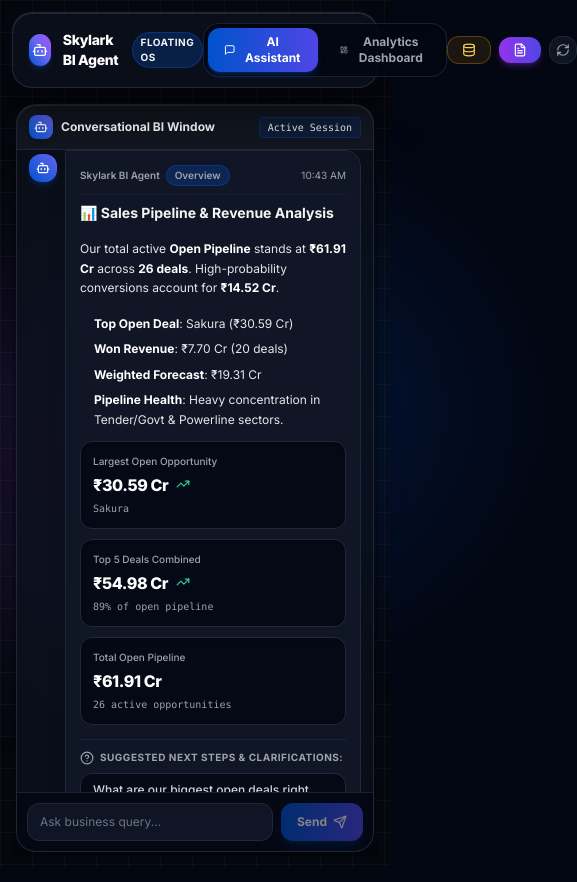
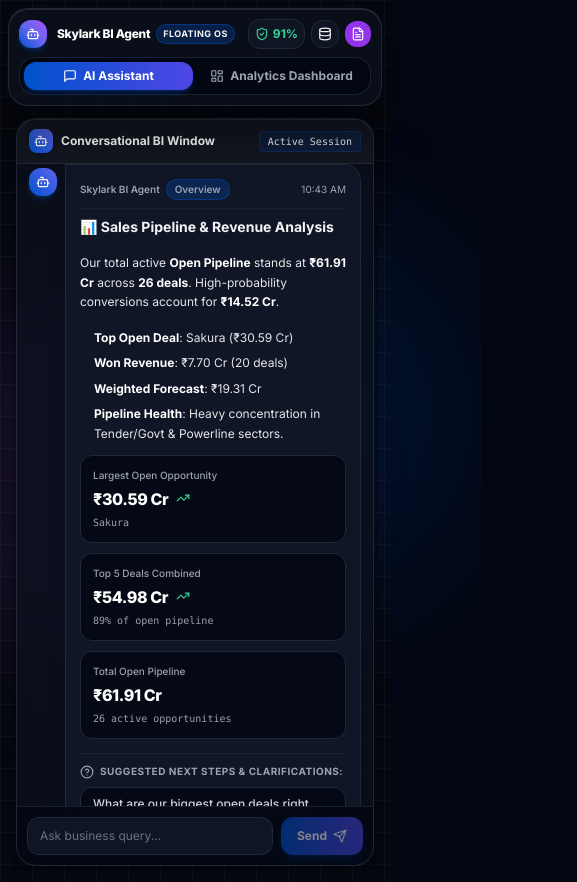
Before and after one commit to bskeerthana091-web/skylark-bi-agent, a React (Vite) app: page / in a window 390 px wide. Shown: the whole page, 577 px wide, since content can reach past the window. Built offline with nearby package versions, Linux system fonts and the light colour scheme.

Commit message:
Optimize Header layout for mobile portrait screens

```diff
--- a/src/components/Header.tsx
+++ b/src/components/Header.tsx
@@ -24,30 +24,60 @@ export const Header: React.FC<HeaderProps> = ({
   onResetChat
 }) => {
   return (
-    <header className="sticky top-0 z-40 p-3 md:px-6">
-      <div className="floating-window px-4 py-2.5 flex items-center justify-between shadow-2xl backdrop-blur-xl border border-gray-800/80">
+    <header className="sticky top-0 z-40 p-2 md:p-3 md:px-6">
+      <div className="floating-window p-2.5 md:px-4 md:py-2.5 flex flex-col sm:flex-row items-stretch sm:items-center justify-between gap-2 shadow-2xl backdrop-blur-xl border border-gray-800/80">
 
-        {/* Left Section: App Logo & Title */}
-        <div className="flex items-center gap-3">
-          <div className="w-8 h-8 rounded-xl bg-gradient-to-tr from-brand-600 via-indigo-500 to-purple-500 flex items-center justify-center shadow-md shadow-brand-500/20">
-            <Bot className="w-4 h-4 text-white" />
+        {/* Top Row / Left Section: App Logo, Title & Mobile Action Buttons */}
+        <div className="flex items-center justify-between gap-3">
+          <div className="flex items-center gap-2.5">
+            <div className="w-7 h-7 md:w-8 md:h-8 rounded-xl bg-gradient-to-tr from-brand-600 via-indigo-500 to-purple-500 flex items-center justify-center shadow-md shadow-brand-500/20 shrink-0">
+              <Bot className="w-3.5 h-3.5 md:w-4 md:h-4 text-white" />
+            </div>
+            <div>
+              <div className="flex items-center gap-1.5">
+                <h1 className="font-extrabold text-xs md:text-sm tracking-tight text-white whitespace-nowrap">Skylark BI Agent</h1>
+                <span className="text-[9px] md:text-[10px] font-bold uppercase tracking-wider px-1.5 py-0.5 rounded-full bg-brand-500/20 text-brand-300 border border-brand-500/30">
+                  FLOATING OS
+                </span>
+              </div>
+              <p className="text-[10px] md:text-[11px] text-gray-400 hidden lg:block">Monday.com Business Intelligence Assistant</p>
+            </div>
           </div>
-          <div>
-            <div className="flex items-center gap-2">
-              <h1 className="font-extrabold text-sm tracking-tight text-white">Skylark BI Agent</h1>
-              <span className="text-[10px] font-bold uppercase tracking-wider px-2 py-0.5 rounded-full bg-brand-500/20 text-brand-300 border border-brand-500/30">
-                FLOATING OS
-              </span>
-            </div>
-            <p className="text-[11px] text-gray-400 hidden md:block">Monday.com Business Intelligence & Operations Assistant</p>
+
+          {/* Quick Action Badges on Mobile */}
+          <div className="flex items-center gap-1.5 sm:hidden">
+            <button
+              onClick={onOpenDataQuality}
+              title="Data Hygiene Audit"
+              className="p-1.5 rounded-xl bg-gray-900/80 border border-gray-800 text-emerald-400 text-xs font-bold flex items-center gap-1"
+            >
+              <ShieldCheck className="w-3.5 h-3.5" />
+              <span>{audit.qualityScore}%</span>
+            </button>
+
+            <button
+              onClick={onOpenMondayConfig}
+              title="Monday.com API"
+              className="p-1.5 rounded-xl bg-gray-900/80 border border-gray-800 text-brand-400"
+            >
+              <Database className="w-3.5 h-3.5" />
+            </button>
+
+            <button
+              onClick={onOpenLeadership}
+              title="Leadership Briefing"
+              className="p-1.5 rounded-xl bg-purple-600 text-white"
+            >
+              <FileText className="w-3.5 h-3.5" />
+            </button>
           </div>
         </div>
 
         {/* Center Section: Navigation View Selector Dock */}
-        <div className="flex items-center gap-1.5 bg-gray-950/80 p-1 rounded-2xl border border-gray-800/80 shadow-inner">
+        <div className="flex items-center gap-1 bg-gray-950/80 p-1 rounded-2xl border border-gray-800/80 shadow-inner w-full sm:w-auto justify-center">
           <button
             onClick={() => setActiveView('chat')}
-            className={`flex items-center gap-2 px-4 py-1.5 rounded-xl text-xs font-bold transition-all ${
+            className={`flex-1 sm:flex-none flex items-center justify-center gap-1.5 px-3 md:px-4 py-1.5 rounded-xl text-xs font-bold transition-all ${
               activeView === 'chat'
                 ? 'bg-gradient-to-r from-brand-600 to-indigo-600 text-white shadow-md shadow-brand-600/30'
                 : 'text-gray-400 hover:text-white hover:bg-gray-900/60'
@@ -59,7 +89,7 @@ export const Header: React.FC<HeaderProps> = ({
 
           <button
             onClick={() => setActiveView('dashboard')}
-            className={`flex items-center gap-2 px-4 py-1.5 rounded-xl text-xs font-bold transition-all ${
+            className={`flex-1 sm:flex-none flex items-center justify-center gap-1.5 px-3 md:px-4 py-1.5 rounded-xl text-xs font-bold transition-all ${
               activeView === 'dashboard'
                 ? 'bg-gradient-to-r from-brand-600 to-indigo-600 text-white shadow-md shadow-brand-600/30'
                 : 'text-gray-400 hover:text-white hover:bg-gray-900/60'
@@ -70,8 +100,8 @@ export const Header: React.FC<HeaderProps> = ({
           </button>
         </div>
 
-        {/* Right Section: Action Controls & Status Badges */}
-        <div className="flex items-center gap-2">
+        {/* Right Section: Desktop Action Controls */}
+        <div className="hidden sm:flex items-center gap-2">
           {/* Data Hygiene Score Pill */}
           <button
             onClick={onOpenDataQuality}
@@ -85,14 +115,14 @@ export const Header: React.FC<HeaderProps> = ({
           {/* Monday.com API Connection Status Button */}
           <button
             onClick={onOpenMondayConfig}
-            className={`flex items-center gap-2 px-3.5 py-1.5 rounded-xl border text-xs font-semibold transition-all ${
+            className={`flex items-center gap-2 px-3 py-1.5 rounded-xl border text-xs font-semibold transition-all ${
               config.apiToken
                 ? 'bg-emerald-500/10 border-emerald-500/30 text-emerald-300 hover:bg-emerald-500/20'
                 : 'bg-amber-500/10 border-amber-500/30 text-amber-300 hover:bg-amber-500/20'
             }`}
           >
             <Database className="w-3.5 h-3.5" />
-            <span className="hidden md:inline">{config.apiToken ? 'Monday.com Connected' : 'Offline Demo'}</span>
+            <span>{config.apiToken ? 'Monday.com Connected' : 'Offline Demo'}</span>
           </button>
 
           {/* Leadership Briefing Purple Action Button */}
@@ -101,7 +131,7 @@ export const Header: React.FC<HeaderProps> = ({
             className="flex items-center gap-2 px-3.5 py-1.5 rounded-xl bg-gradient-to-r from-purple-600 to-indigo-600 hover:from-purple-500 hover:to-indigo-500 text-white text-xs font-bold shadow-md shadow-purple-600/30 transition-all"
           >
             <FileText className="w-3.5 h-3.5" />
-            <span className="hidden sm:inline">Leadership Briefing</span>
+            <span>Leadership Briefing</span>
           </button>
 
           {/* Reset Session Icon */}
```
